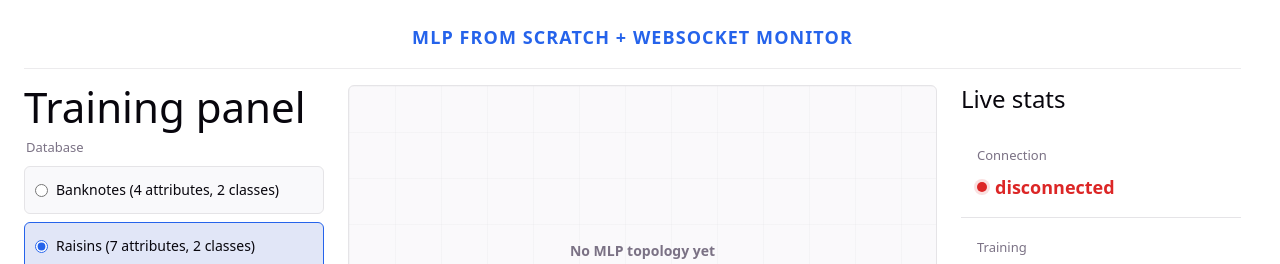
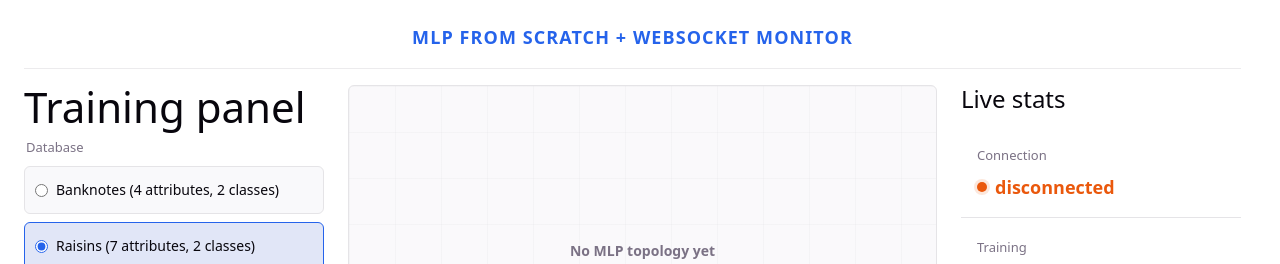
Before and after one commit to stiigp/portf-MLP, a React (Vite) app in the folder frontend/: page / in a window 1280 px wide. Shown: the top 264 px of the page. Built offline with nearby package versions, Linux system fonts and the light colour scheme; no server answers.

Commit message:
refactor: connection test color restyle

```diff
--- a/frontend/src/App.css
+++ b/frontend/src/App.css
@@ -563,8 +563,8 @@ button:disabled {
   height: 10px;
   flex: 0 0 auto;
   border-radius: 50%;
-  background: #dc2626;
-  box-shadow: 0 0 0 3px rgb(220 38 38 / 14%);
+  background: #ea580c;
+  box-shadow: 0 0 0 3px rgb(234 88 12 / 14%);
 }
 
 .connection-stat[data-state='connected'] strong {
@@ -576,8 +576,17 @@ button:disabled {
   box-shadow: 0 0 0 3px rgb(22 163 74 / 14%);
 }
 
-.connection-stat[data-state='disconnected'] strong {
+.connection-stat:not([data-state='connected']) strong {
+  color: #ea580c;
+}
+
+.connection-stat[data-state='error'] strong {
   color: #dc2626;
+}
+
+.connection-stat[data-state='error'] .connection-status-dot {
+  background: #dc2626;
+  box-shadow: 0 0 0 3px rgb(220 38 38 / 14%);
 }
 
 .status-grid .epoch-progress-card {
--- a/frontend/src/App.tsx
+++ b/frontend/src/App.tsx
@@ -425,9 +425,7 @@ function App() {
           <section className="status-grid" aria-live="polite">
             <div
               className="connection-stat"
-              data-state={
-                connectionState === 'connected' ? 'connected' : 'disconnected'
-              }
+              data-state={connectionState}
             >
               <span>Connection</span>
               <strong>
```
